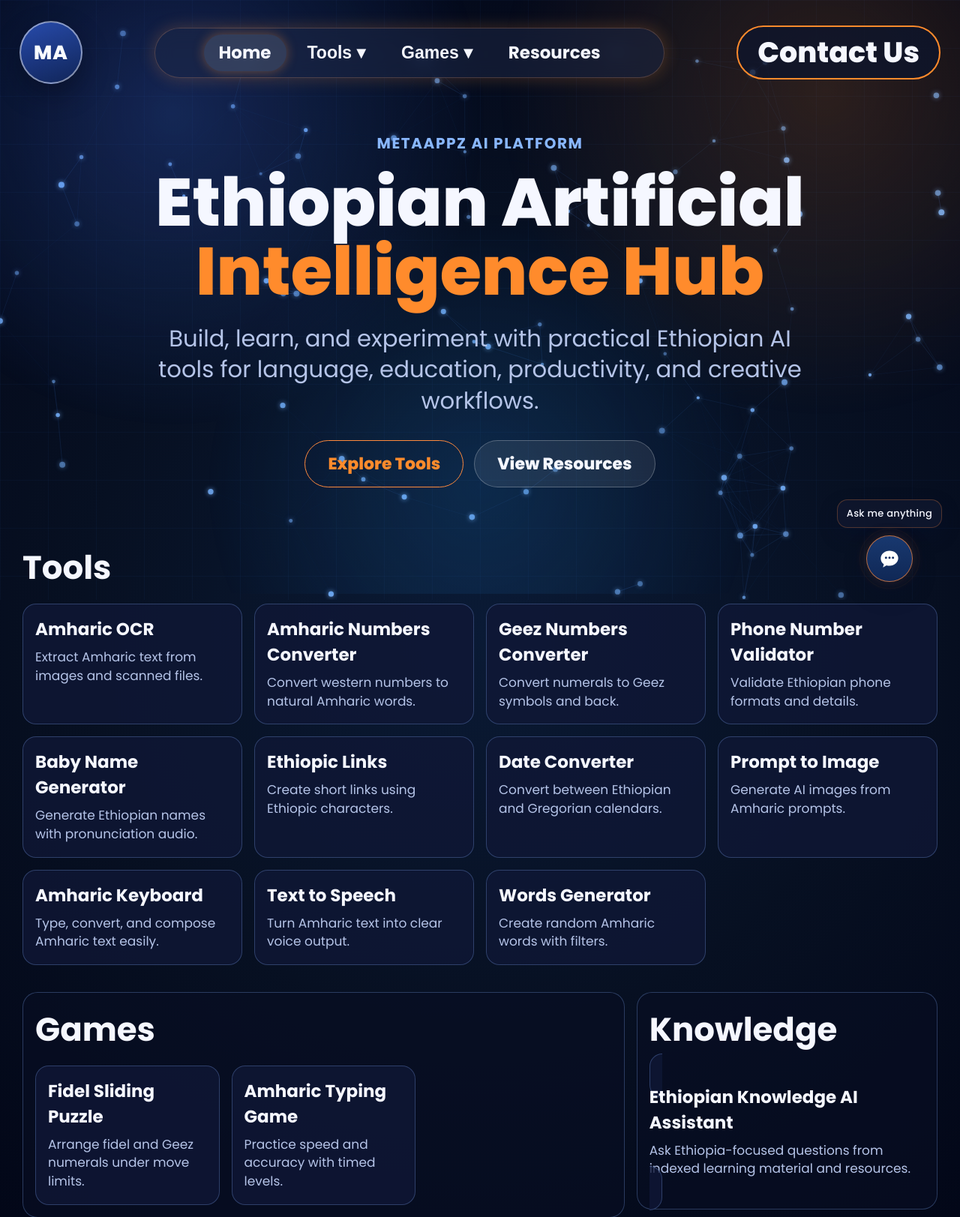
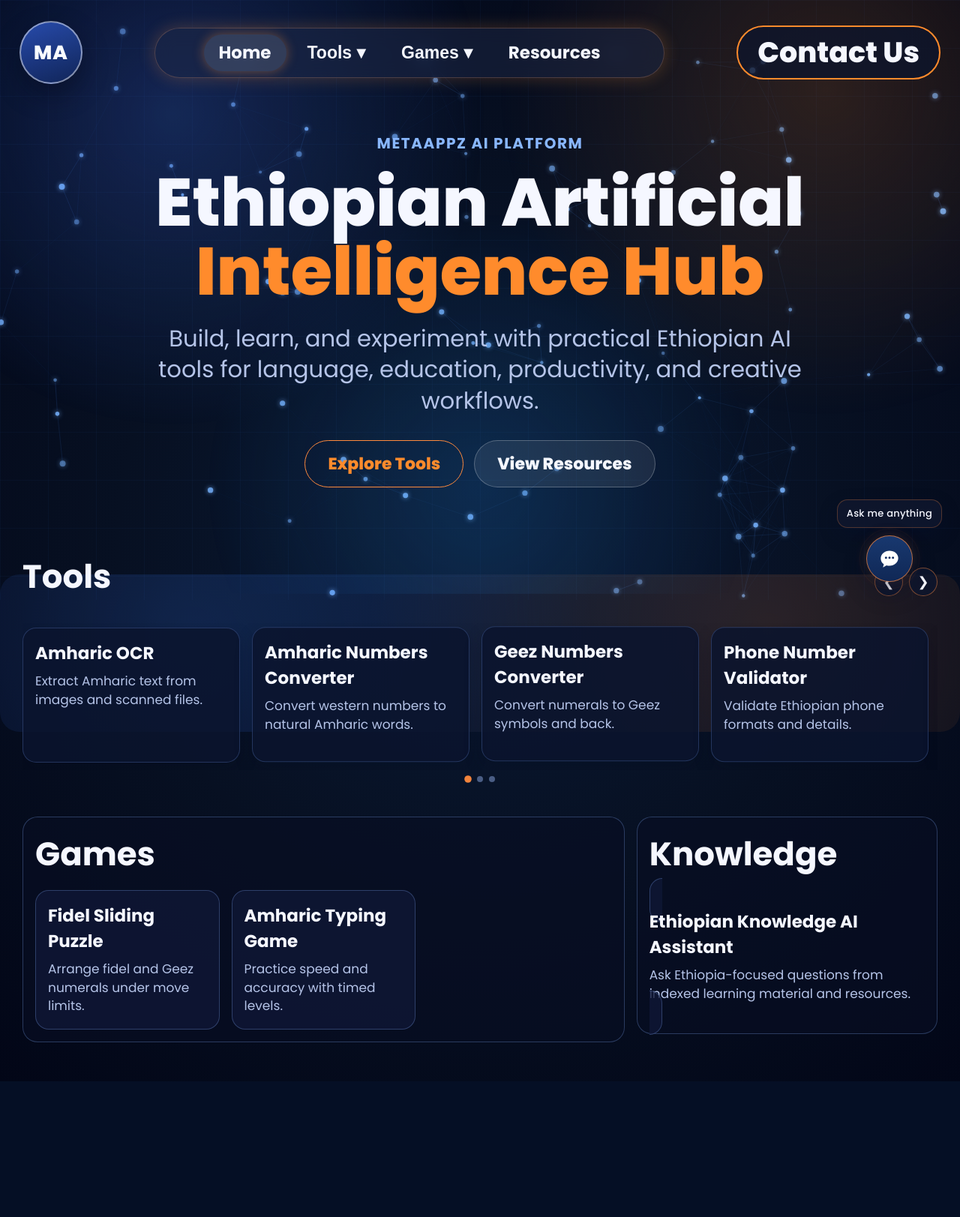
Before and after one commit to samuelabera21/Samuel_AI_Tools_App, a Flask app: page / in a window 1280 px wide. Shown: the top 1623 px of the page at 75% size. After the commit the page ends 1442 px from the top, so only its background shows below. Run offline with Flask 3, Linux system fonts and the light colour scheme.

Commit message:
update the tools layout

```diff
--- a/static/css/home.css
+++ b/static/css/home.css
@@ -262,6 +262,131 @@ main {
 
 .content-block {
 	margin-top: 36px;
+}
+
+.tools-showcase {
+	position: relative;
+	padding: 12px 0 10px;
+}
+
+.tools-showcase::before {
+	content: "";
+	position: absolute;
+	left: -30px;
+	right: -30px;
+	top: 42px;
+	height: 210px;
+	border-radius: 26px;
+	background:
+		radial-gradient(circle at 20% 40%, rgba(62, 125, 255, 0.18), transparent 52%),
+		radial-gradient(circle at 80% 35%, rgba(255, 138, 61, 0.14), transparent 52%);
+	pointer-events: none;
+	z-index: -1;
+}
+
+.tools-head {
+	display: flex;
+	align-items: center;
+	justify-content: space-between;
+	gap: 12px;
+	margin-bottom: 14px;
+}
+
+.tools-controls {
+	display: flex;
+	align-items: center;
+	gap: 8px;
+}
+
+.tools-nav-btn {
+	width: 38px;
+	height: 38px;
+	border-radius: 999px;
+	border: 1px solid rgba(255, 138, 61, 0.48);
+	background: rgba(14, 23, 47, 0.78);
+	color: #f6f8ff;
+	font-size: 18px;
+	line-height: 1;
+	cursor: pointer;
+	transition: transform 0.2s ease, box-shadow 0.2s ease, background 0.2s ease;
+}
+
+.tools-nav-btn:hover {
+	background: rgba(255, 138, 61, 0.22);
+	transform: translateY(-1px);
+	box-shadow: 0 0 14px rgba(255, 138, 61, 0.22);
+}
+
+.tools-viewport {
+	overflow-x: auto;
+	overflow-y: hidden;
+	padding: 6px 4px 10px;
+	scroll-snap-type: x mandatory;
+	scroll-behavior: smooth;
+	-ms-overflow-style: none;
+	scrollbar-width: none;
+}
+
+.tools-viewport::-webkit-scrollbar {
+	display: none;
+}
+
+.tools-track {
+	display: grid;
+	grid-auto-flow: column;
+	grid-auto-columns: minmax(290px, 31%);
+	gap: 16px;
+	align-items: stretch;
+}
+
+.tools-track .card {
+	scroll-snap-align: start;
+	min-height: 180px;
+	background: rgba(11, 20, 46, 0.86);
+	border: 1px solid rgba(120, 164, 255, 0.24);
+	box-shadow: 0 10px 24px rgba(4, 10, 28, 0.2);
+	animation: tools-float 7s ease-in-out infinite;
+}
+
+.tools-track .card:nth-child(2n) {
+	animation-delay: 0.8s;
+}
+
+.tools-track .card:nth-child(3n) {
+	animation-delay: 1.6s;
+}
+
+.tools-dots {
+	display: flex;
+	justify-content: center;
+	gap: 8px;
+	margin-top: 8px;
+}
+
+.tools-dot {
+	width: 8px;
+	height: 8px;
+	border-radius: 999px;
+	border: none;
+	padding: 0;
+	background: rgba(146, 175, 235, 0.48);
+	cursor: pointer;
+	transition: transform 0.2s ease, background 0.2s ease;
+}
+
+.tools-dot.active {
+	background: rgba(255, 138, 61, 0.95);
+	transform: scale(1.2);
+}
+
+@keyframes tools-float {
+	0%,
+	100% {
+		transform: translateY(0);
+	}
+	50% {
+		transform: translateY(-3px);
+	}
 }
 
 .content-block h2 {
@@ -577,6 +702,10 @@ main {
 	.split-grid {
 		grid-template-columns: 1fr;
 	}
+
+	.tools-track {
+		grid-auto-columns: minmax(270px, 47%);
+	}
 }
 
 @media (max-width: 700px) {
@@ -671,6 +800,21 @@ main {
 	.chatbot-title-block h2 {
 		font-size: 18px;
 	}
+
+	.tools-showcase::before {
+		left: -12px;
+		right: -12px;
+		top: 60px;
+		height: 160px;
+	}
+
+	.tools-track {
+		grid-auto-columns: minmax(245px, 88%);
+	}
+
+	.tools-head {
+		align-items: flex-start;
+	}
 }
 
 @media (prefers-reduced-motion: reduce) {
@@ -683,4 +827,8 @@ main {
 	.chatbot-fab::after {
 		animation: none;
 	}
+
+	.tools-track .card {
+		animation: none;
+	}
 }
--- a/static/js/home.js
+++ b/static/js/home.js
@@ -311,3 +311,105 @@
   launcher.removeAttribute("hidden");
   setOpen(false);
 })();
+
+(function () {
+  const viewport = document.getElementById("tools-viewport");
+  const prevBtn = document.getElementById("tools-prev");
+  const nextBtn = document.getElementById("tools-next");
+  const dotsHost = document.getElementById("tools-dots");
+
+  if (!viewport || !prevBtn || !nextBtn || !dotsHost) {
+    return;
+  }
+
+  let pageCount = 1;
+  let currentPage = 0;
+  let autoplayId = null;
+
+  function maxScroll() {
+    return Math.max(0, viewport.scrollWidth - viewport.clientWidth);
+  }
+
+  function pageWidth() {
+    return Math.max(1, viewport.clientWidth);
+  }
+
+  function setPage(pageIndex) {
+    const bounded = Math.max(0, Math.min(pageCount - 1, pageIndex));
+    viewport.scrollTo({
+      left: bounded * pageWidth(),
+      behavior: "smooth",
+    });
+  }
+
+  function syncActiveDot() {
+    const width = pageWidth();
+    currentPage = Math.round(viewport.scrollLeft / width);
+    currentPage = Math.max(0, Math.min(pageCount - 1, currentPage));
+
+    const dots = dotsHost.querySelectorAll(".tools-dot");
+    for (let i = 0; i < dots.length; i += 1) {
+      dots[i].classList.toggle("active", i === currentPage);
+    }
+  }
+
+  function rebuildDots() {
+    const width = pageWidth();
+    pageCount = Math.max(1, Math.ceil((maxScroll() + width) / width));
+
+    dotsHost.innerHTML = "";
+    for (let i = 0; i < pageCount; i += 1) {
+      const dot = document.createElement("button");
+      dot.type = "button";
+      dot.className = "tools-dot";
+      dot.setAttribute("aria-label", "Go to tools page " + (i + 1));
+      dot.addEventListener("click", function () {
+        setPage(i);
+      });
+      dotsHost.appendChild(dot);
+    }
+
+    syncActiveDot();
+  }
+
+  function stopAutoplay() {
+    if (autoplayId) {
+      window.clearInterval(autoplayId);
+      autoplayId = null;
+    }
+  }
+
+  function startAutoplay() {
+    stopAutoplay();
+    autoplayId = window.setInterval(function () {
+      if (pageCount <= 1) {
+        return;
+      }
+
+      const nextPage = currentPage + 1 >= pageCount ? 0 : currentPage + 1;
+      setPage(nextPage);
+    }, 4200);
+  }
+
+  prevBtn.addEventListener("click", function () {
+    setPage(currentPage - 1);
+  });
+
+  nextBtn.addEventListener("click", function () {
+    setPage(currentPage + 1 >= pageCount ? 0 : currentPage + 1);
+  });
+
+  viewport.addEventListener("scroll", syncActiveDot, { passive: true });
+  viewport.addEventListener("mouseenter", stopAutoplay);
+  viewport.addEventListener("mouseleave", startAutoplay);
+  viewport.addEventListener("touchstart", stopAutoplay, { passive: true });
+  viewport.addEventListener("touchend", startAutoplay, { passive: true });
+
+  window.addEventListener("resize", function () {
+    rebuildDots();
+    setPage(currentPage);
+  });
+
+  rebuildDots();
+  startAutoplay();
+})();
--- a/templates/home.html
+++ b/templates/home.html
@@ -63,9 +63,17 @@
         </div>
       </section>
 
-      <section class="content-block" id="tools-grid">
+      <section class="content-block tools-showcase" id="tools-grid">
+        <div class="tools-head">
           <h2>Tools</h2>
-        <div class="grid">
+          <div class="tools-controls" aria-label="Tool carousel controls">
+            <button id="tools-prev" class="tools-nav-btn" type="button" aria-label="Previous tools">&#10094;</button>
+            <button id="tools-next" class="tools-nav-btn" type="button" aria-label="Next tools">&#10095;</button>
+          </div>
+        </div>
+
+        <div id="tools-viewport" class="tools-viewport">
+          <div class="tools-track">
             <a class="card" href="/Tools/Amharic_OCR"><h3>Amharic OCR</h3><p>Extract Amharic text from images and scanned files.</p></a>
             <a class="card" href="/Tools/Numbers_to_Amharic_Words_Converter"><h3>Amharic Numbers Converter</h3><p>Convert western numbers to natural Amharic words.</p></a>
             <a class="card" href="/Tools/Geez_Numbers_Converter"><h3>Geez Numbers Converter</h3><p>Convert numerals to Geez symbols and back.</p></a>
@@ -78,6 +86,9 @@
             <a class="card" href="/Tools/Amharic_Text_To_Speech"><h3>Text to Speech</h3><p>Turn Amharic text into clear voice output.</p></a>
             <a class="card" href="/Tools/Amharic_Words_Generator"><h3>Words Generator</h3><p>Create random Amharic words with filters.</p></a>
           </div>
+        </div>
+
+        <div id="tools-dots" class="tools-dots" aria-label="Tool pages"></div>
       </section>
 
       <section class="content-block split-grid">
```
Lines whose indentation alone changed are shown as unchanged.
